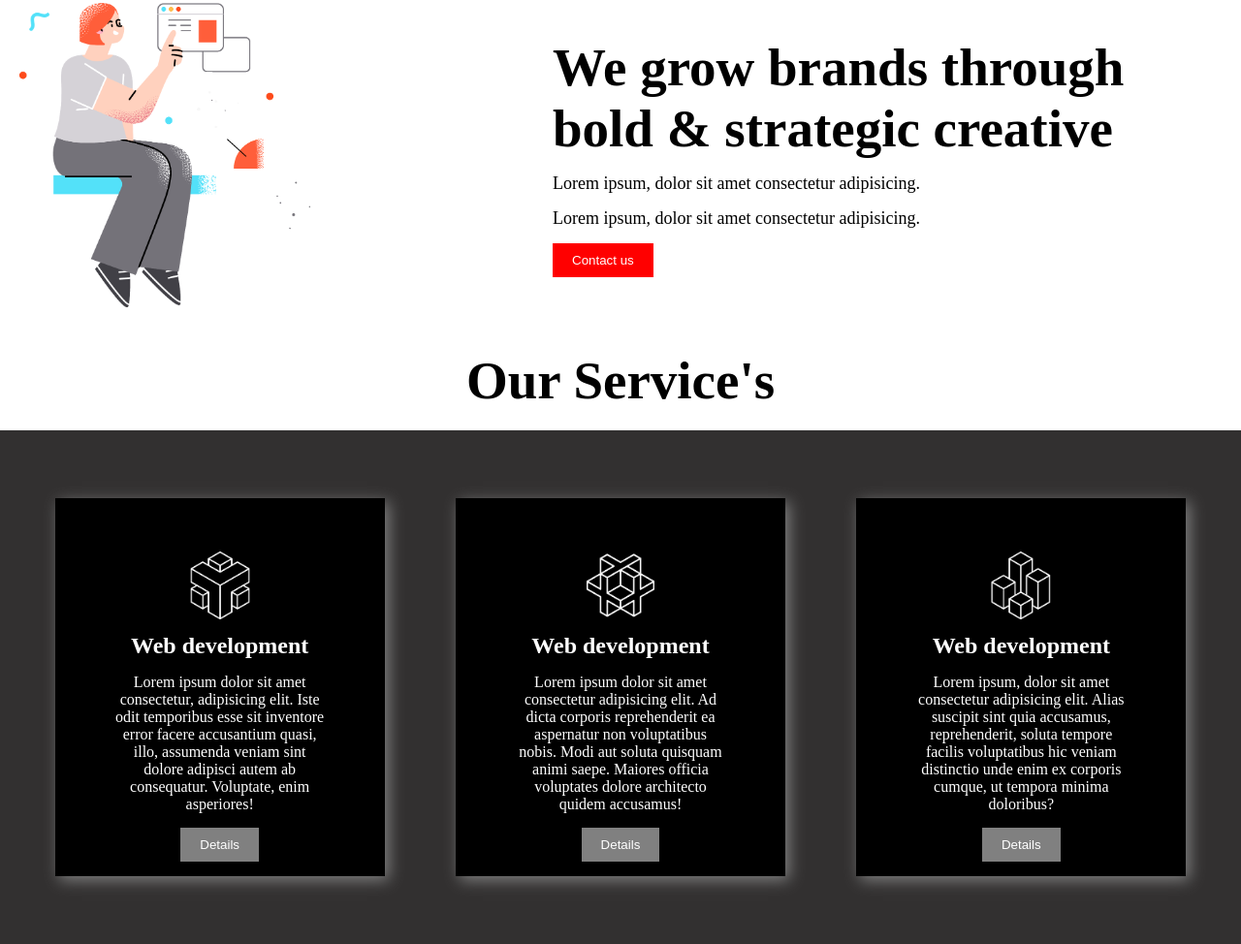
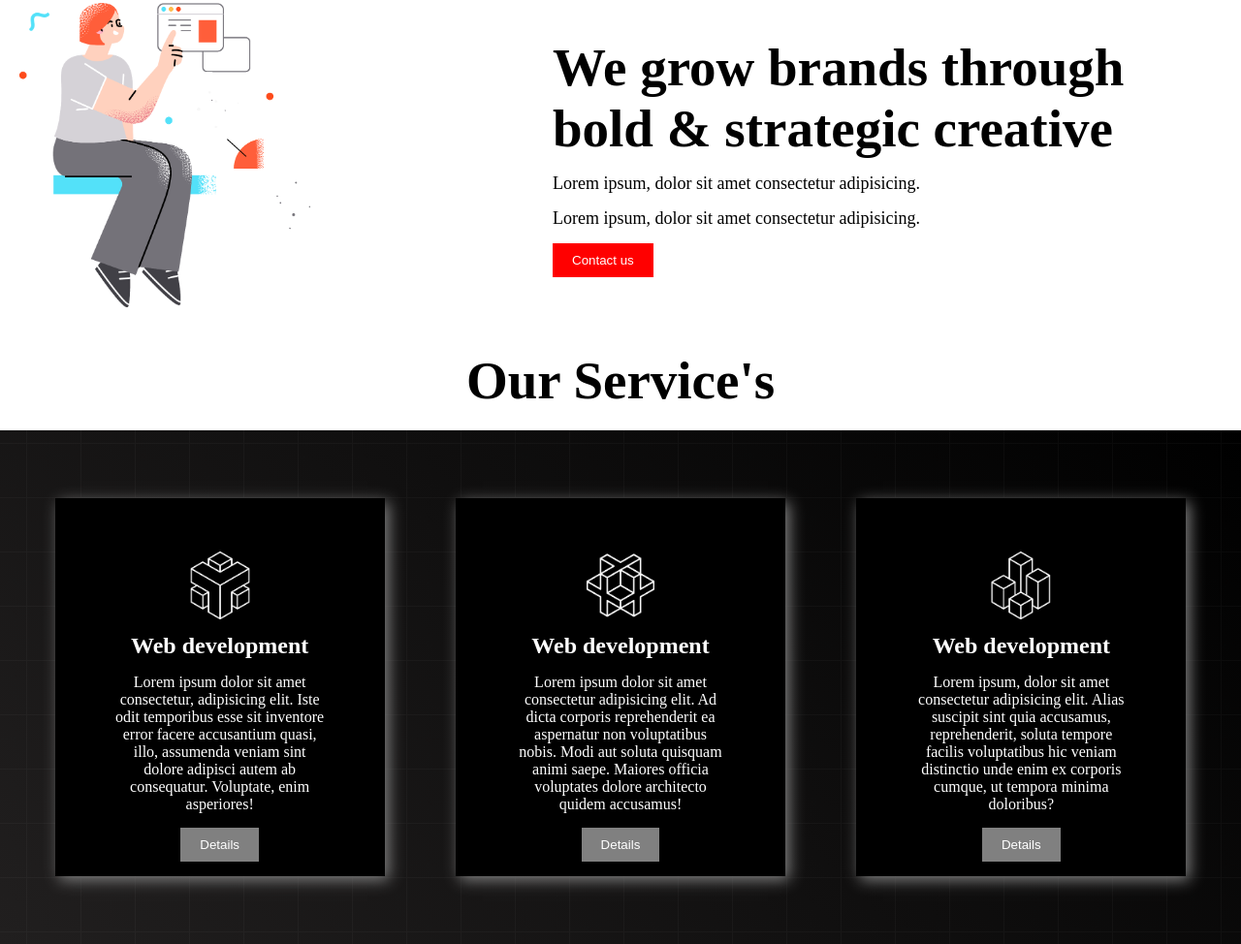
Before and after one commit to Fazle240102/digital-products, a plain HTML site: page index.html in a window 1280 px wide. Shown: the part 995-1969 px from the top of the page at 97% size. Drawn offline with Linux system fonts and the light colour scheme.

Commit message:
changed bg image

```diff
--- a/style.css
+++ b/style.css
@@ -118,7 +118,8 @@
   display: flex;
   justify-content: space-around;
   padding: 20px;
-  background-color: rgb(50, 48, 48);
+  background-image: url("./images/background.png"),
+    linear-gradient(45deg, rgb(33, 31, 31), black);
 }
 
 .box-btn {
```
